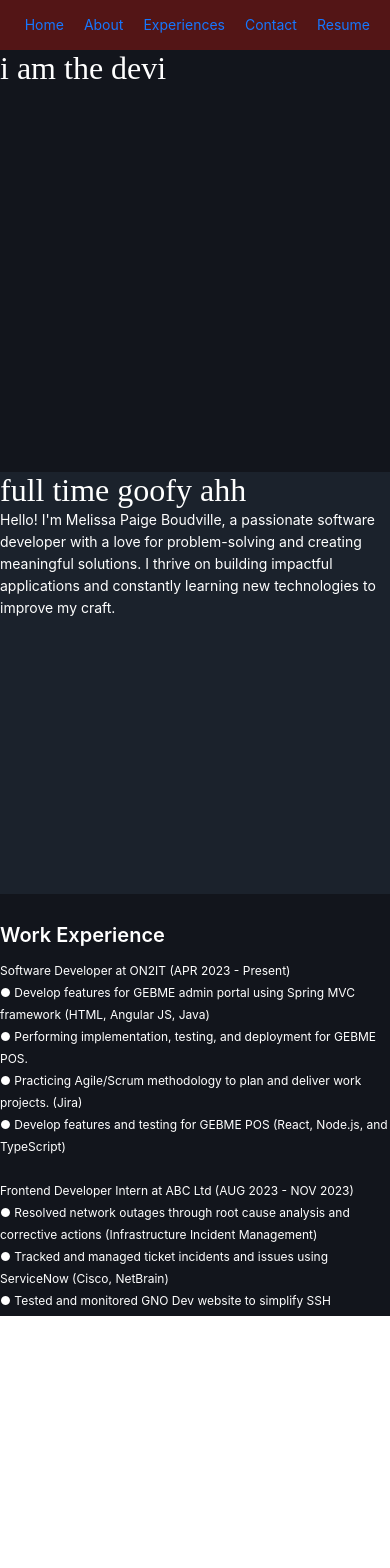
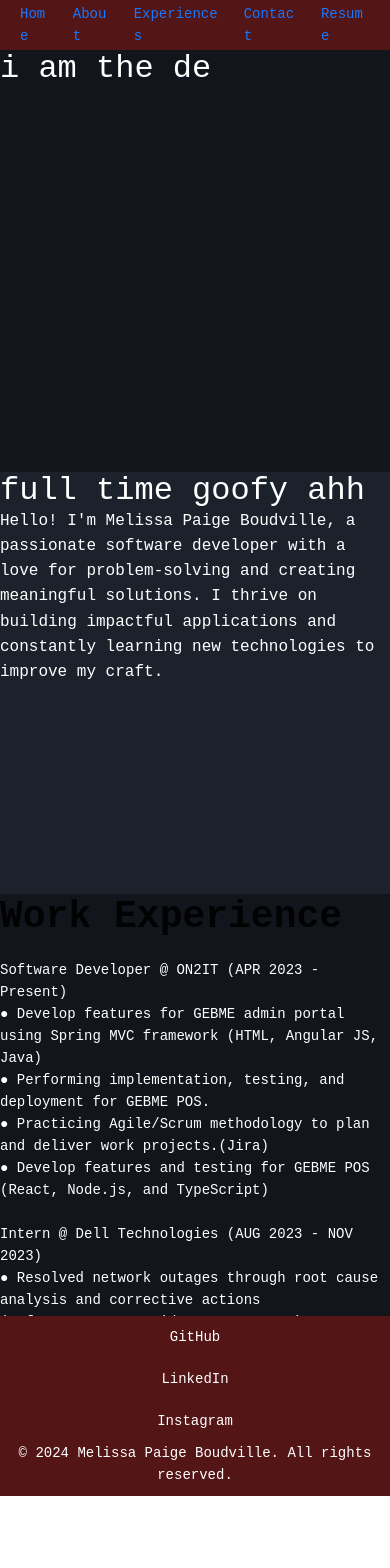
Before and after one commit to MPB2000/melissa-portfolio-v1, a Next.js app: page / in a window 390 px wide. Shown: the top 1568 px of the page. After the commit the page ends 1496 px from the top, so only its background shows below. Built offline with nearby package versions, Linux system fonts and the light colour scheme; what @ant-design/nextjs-registry would draw is missing.

Commit message:
chore/change font and add mobile responsive css
Testing out how to change media query and trying to make all font the same + @media query

```diff
--- a/package.json
+++ b/package.json
@@ -10,6 +10,7 @@
   },
   "dependencies": {
     "@ant-design/nextjs-registry": "^1.0.2",
+    "@next/font": "^14.2.15",
     "antd": "^5.22.3",
     "melissa-portfolio-v1": "file:",
     "next": "15.0.4",
--- a/src/app/About/index.tsx
+++ b/src/app/About/index.tsx
@@ -1,18 +1,31 @@
+import styled from "styled-components";
 import { Colors } from "@/theme/Colors";
-import { Flex, Typography } from "antd";
+import { Typography } from "antd";
 const { Paragraph } = Typography;
 import { TypeAnimation } from "react-type-animation";
 
+const StyledFlex = styled.div`
+  display: flex;
+  flex-direction: column;
+  height: 50vh;
+  background: ${Colors.DARKGREY};
+`;
+
+const StyledTypeAnimation = styled(TypeAnimation)`
+  font-size: 2em;
+  display: inline-block;
+  color: #fff;
+`;
+
+const StyledParagraph = styled(Paragraph)`
+  color: #fff;
+  font-size: 1em;
+`;
+
 export const About = () => {
   return (
-    <Flex
-      vertical={true}
-      style={{
-        height: "50vh",
-        background: Colors.DARKGREY,
-      }}
-    >
-      <TypeAnimation
+    <StyledFlex>
+      <StyledTypeAnimation
         sequence={[
           "full",
           2000, // Wait 2 seconds
@@ -25,16 +38,14 @@ export const About = () => {
         ]}
         wrapper="span"
         speed={50}
-        style={{ fontSize: "2em", display: "inline-block", color: "#fff"}}
         repeat={Infinity}
-
       />
-      <Paragraph style={{ color: "#fff" }}>
+      <StyledParagraph>
         Hello! I'm Melissa Paige Boudville, a passionate software developer with
         a love for problem-solving and creating meaningful solutions. I thrive
         on building impactful applications and constantly learning new
         technologies to improve my craft.
-      </Paragraph>
-    </Flex>
+      </StyledParagraph>
+    </StyledFlex>
   );
 };
--- a/src/app/Experiences/index.tsx
+++ b/src/app/Experiences/index.tsx
@@ -3,53 +3,67 @@ import { Flex, Typography } from "antd";
 import styled from "styled-components";
 const { Text, Title } = Typography;
 
+const TitleStyled = styled(Title)`
+  font-size: 2em;
+  color: #fff;
+  margin-bottom: 16px;
+  @media (max-width: 768px) {
+    font-size: 1.5em;
+  }
+`;
+
 const TextStyled = styled(Text)`
-  font-size: 21px;
-  @media (max-width: 500px) {
-    font-size: 12px;
+  font-size: 1em;
+  color: #fff;
+  white-space: pre-wrap;
+  @media (min-width: 530px) {
+    font-size: 0.875em;
   }
-`
-const Container = styled.div`
+  @media (min-width: 660px) {
+    font-size: 1.1em;
+  }
+  @media (min-width: 758px) {
+    font-size: 1.15em;
+  }
+  @media (min-width: 840px) {
+    font-size: 1.2em;
+  }
+  @media (min-width: 900px) {
+    font-size: 1.25em;
+  }
+  @media (min-width: 1024px) {
+    font-size: 1.35em;
+  }
+`;
+
+const StyledFlex = styled.div`
   display: flex;
   flex-direction: column;
-  min-height: 100vh;
-`;
-
-const Content = styled.div`
-  flex: 1;
-  overflow-y: auto;
+  align-items: flex-start;
+  height: 50vh;
+  background: ${Colors.BLACK};
 `;
 
 export const Experiences = () => {
   return (
-    <Container>
-    <Content>
-    <Flex
-      style={{
-        height: "50vh",
-        background: Colors.BLACK,
-      }}
-    >
+    <StyledFlex>
       <Typography>
-        <Title level={4} style={{ color: "#fff" }}>
-          Work Experience
-        </Title>
-        <TextStyled style={{ whiteSpace: "pre-wrap", color: "#fff" }}>
-          {`Software Developer at ON2IT (APR 2023 - Present)
+        <TitleStyled>Work Experience</TitleStyled>
+        <TextStyled>
+          {`Software Developer @ ON2IT (APR 2023 - Present)
 ● Develop features for GEBME admin portal using Spring MVC framework (HTML, Angular JS, Java)
 ● Performing implementation, testing, and deployment for GEBME POS.
-● Practicing Agile/Scrum methodology to plan and deliver work projects. (Jira)
+● Practicing Agile/Scrum methodology to plan and deliver work projects.(Jira)
 ● Develop features and testing for GEBME POS (React, Node.js, and TypeScript)
 
-Frontend Developer Intern at ABC Ltd (AUG 2023 - NOV 2023)
+Intern @ Dell Technologies (AUG 2023 - NOV 2023)
 ● Resolved network outages through root cause analysis and corrective actions (Infrastructure Incident Management)
 ● Tracked and managed ticket incidents and issues using ServiceNow (Cisco, NetBrain)
-● Tested and monitored GNO Dev website to simplify SSH connection process for users (WinSCP, PuTTY)
+● Tested and monitored GNO Dev website to simplify SSH connection
+process for users (WinSCP, PuTTY)
 ● Obtained lists of Open Gear Devices from collaborating with overseas networking teams.`}
         </TextStyled>
       </Typography>
-    </Flex>
-    </Content>
-    </Container>
+    </StyledFlex>
   );
 };
--- a/src/app/global.css
+++ b/src/app/global.css
@@ -1,23 +1,50 @@
 /* Custom Scrollbar MacOS Version */
 ::-webkit-scrollbar {
-    width: 12px;
-    height: 12px;
+  width: 8px;
+  height: 8px;
 }
 
 ::-webkit-scrollbar-thumb {
-    background-color: #888;
-    border-radius: 10px;
-    border: 2px solid transparent;
+  background-color: #888;
+  border-radius: 10px;
+  transition: background-color 0.3s ease;
 }
 
-::-webkit-scrollbar-thumb:hover{
-    background-color: #555;
+::-webkit-scrollbar-thumb:hover {
+  background-color: #555;
 }
 
-::-webkit-scrollbar-track{
-    background-color: transparent;
+::-webkit-scrollbar-track {
+  background-color: transparent;
 }
 
 body {
-    overflow-x: hidden;
+  overflow-x: hidden;
 }
+
+html,
+body,
+* {
+  font-family: "Source Code Pro", monospace !important;
+  margin: 0;
+  padding: 0;
+  box-sizing: border-box;
+}
+
+html {
+  @media (min-width: 640px) {
+    font-size: 1rem;
+  }
+  @media (min-width: 768px) {
+    font-size: 1.25rem;
+  }
+  @media (min-width: 1024px) {
+    font-size: 1.5rem;
+  }
+  @media (min-width: 1280px) {
+    font-size: 1.75rem;
+  }
+  @media (min-width: 1536px) {
+    font-size: 2rem;
+  }
+}
--- a/src/app/layout.tsx
+++ b/src/app/layout.tsx
@@ -1,5 +1,6 @@
 import type { Metadata } from "next";
 import { AntdRegistry } from "@ant-design/nextjs-registry";
+import "./global.css";
 
 export const metadata: Metadata = {
   title: "Melissa's Portfolio",
--- a/src/app/page.tsx
+++ b/src/app/page.tsx
@@ -1,5 +1,4 @@
 "use client";
-import { TypeAnimation } from "react-type-animation";
 import { Home } from "./Home";
 import { Header } from "@/components/Header";
 import { About } from "./About";
```
Also changed, not shown: 1 other file (tests, documents, lock files or other folders).
